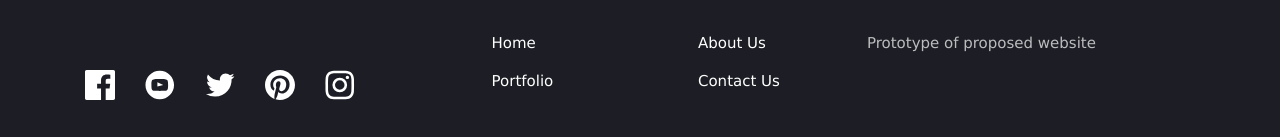
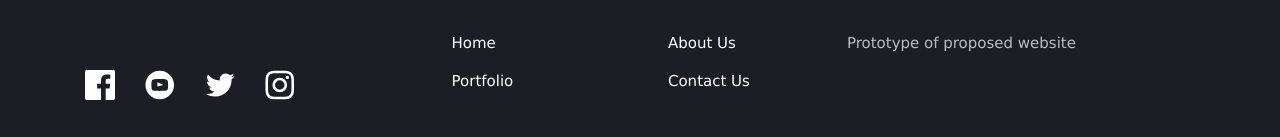
Before and after one commit to Chameeraac/Chameeraac.github.io, a website built with Vite: page portfolio.html in a window 1280 px wide. Shown: the part 5936-6073 px from the top of the page. Built offline with nearby package versions, Linux system fonts and the light colour scheme.

Commit message:
Update portfolio.html

```diff
--- a/portfolio.html
+++ b/portfolio.html
@@ -467,12 +467,7 @@
                   <use xlink:href="images/social-icons.svg#icon-twitter"></use>
                 </svg></a>
             </li>
-            <li><a aria-label="pinterest" href="https://www.pinterest.nz/">
-                <svg class="social-icon">
-                  <use xlink:href="images/social-icons.svg#icon-pinterest"></use>
-                </svg></a>
-            </li>
-            <li><a aria-label="instagram" href="https://www.instagram.com/">
+                <li><a aria-label="instagram" href="https://www.instagram.com/">
                 <svg class="social-icon">
                   <use xlink:href="images/social-icons.svg#icon-instagram"></use>
                 </svg>
```
